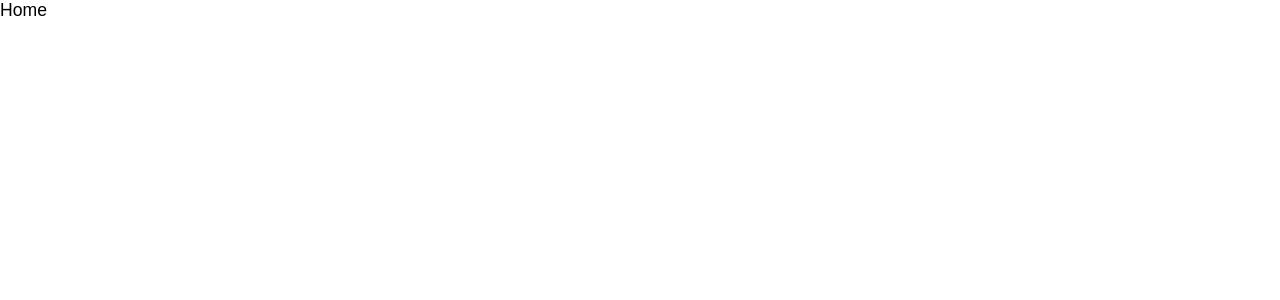
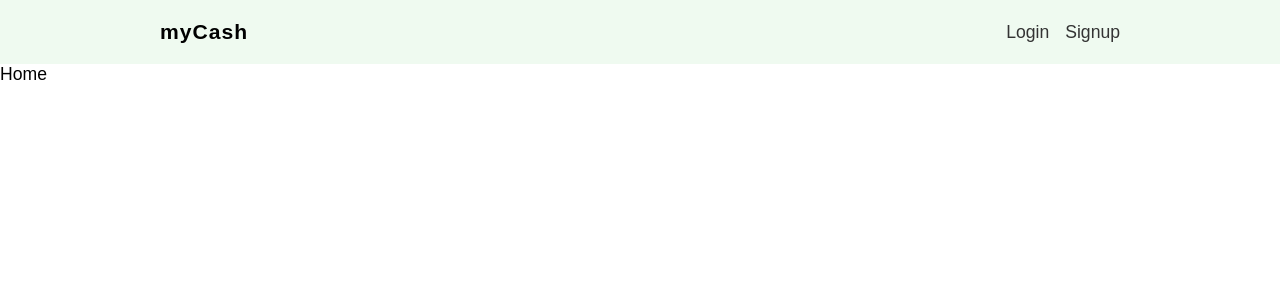
Before and after one commit to zeek-mansur/Cash-Manager, a React (Create React App) app: page / in a window 1280 px wide. Shown: the top 300 px of the page. Built offline with nearby package versions, Linux system fonts and the light colour scheme.

Commit message:
Navbar Component Added

```diff
--- a/src/App.js
+++ b/src/App.js
@@ -1,16 +1,19 @@
 import { BrowserRouter, Route, Switch } from "react-router-dom";
+
 
 // pages and  components
 
 import Home from "./pages/home/Home";
 import Login from "./pages/login/Login";
 import Signup from "./pages/signup/Signup";
+import Navbar from "./components/Navbar";
 
 
 function App() {
   return (
     <div className="App">
       <BrowserRouter>
+      <Navbar />
       <Switch>
         <Route exact path='/'>
           <Home />
--- /dev/null
+++ b/src/components/Navbar.js
@@ -0,0 +1,18 @@
+import styles from './Navbar.module.css'
+
+
+import { Link } from 'react-router-dom'
+
+export default function Navbar() {
+  return (
+    <nav className={styles.navbar}>
+
+        <ul>
+            <li className={styles.title}>myCash</li>
+            <li><Link to="/login">Login</Link></li>
+            <li><Link to="/signup">Signup</Link></li>
+        </ul>
+
+    </nav>
+  )
+}
--- /dev/null
+++ b/src/components/Navbar.module.css
@@ -0,0 +1,28 @@
+/* navbar style */
+
+.navbar {
+    width: 100%;
+    background: #effaf0;
+    padding: 20px 10px;
+    box-sizing: border-box;
+  }
+  .navbar ul {
+    display: flex;
+    margin: 0 auto;
+    max-width: 960px;
+    align-items: center;
+    list-style: none;
+  }
+  .title {
+    margin-right: auto;
+    font-weight: bold;
+    letter-spacing: 1px;
+    font-size: 1.2em;
+  }
+  .navbar button, .navbar a {
+    margin-left: 16px;
+  }
+  .navbar a {
+    color: #333;
+    text-decoration: none;
+  }
--- a/src/index.css
+++ b/src/index.css
@@ -8,7 +8,7 @@
 }
 
 
-ul, lo, p, h1,h2, h3, h4 {
+ul, li, p, h1,h2, h3, h4 {
 
   margin: 0;
   padding: 0;
```
